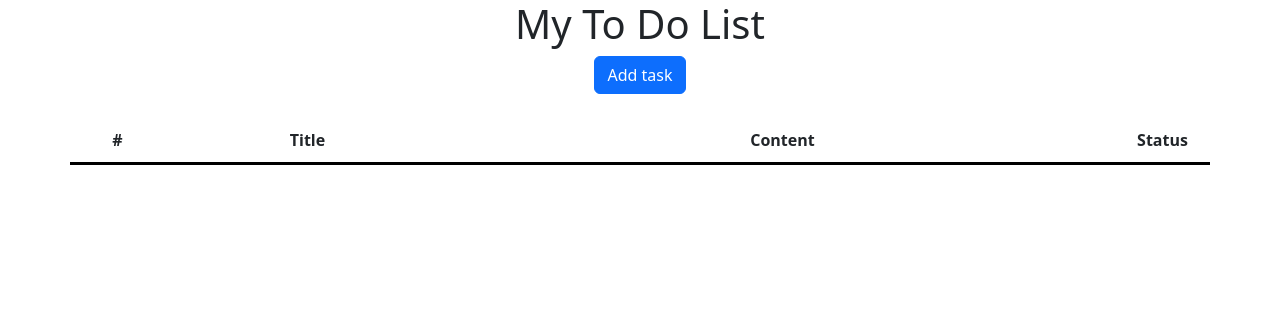
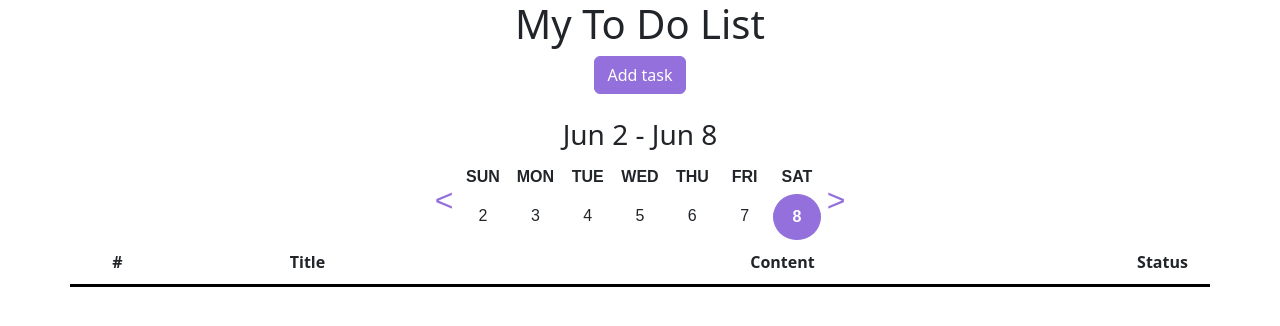
Before and after one commit to Legend03/ToDoListOnFlask, a Flask app: page / in a window 1280 px wide. Shown: the top 326 px of the page. Run offline with Flask 3, Linux system fonts and the light colour scheme; data that the repository does not hold is empty.

Commit message:
Creted calendar slider

```diff
--- /dev/null
+++ b/static/js/calendar-slider.js
@@ -0,0 +1,75 @@
+const current_date = new Date()
+let selected_date = null
+
+update_week_view();
+
+function update_week_view(){
+    const week_dates = get_week_dates(current_date);
+    const week_dates_container = document.querySelector('.week-dates');
+    const current_week_info = document.querySelector('.current-week')
+
+    const first_date = week_dates[0];
+    const last_date = week_dates[week_dates.length - 1];
+
+    week_dates_container.innerHTML = '';
+    current_week_info.textContent = `${format_date(first_date)} - ${format_date(last_date)}`;
+
+    week_dates.forEach(date => {
+        const dateElement = document.createElement('div')
+        dateElement.className = 'date'
+        dateElement.textContent = date.getDate();
+
+        if(is_same_day(date, selected_date || new Date())){
+            dateElement.classList.add('selected');
+        }
+
+        if(is_same_day(date, new Date())) {
+            dateElement.classList.add('today');
+        }
+
+        dateElement.addEventListener('click', () => {
+            selected_date = date;
+            update_week_view();
+        })
+
+        week_dates_container.appendChild(dateElement);
+    })
+}
+
+function get_week_dates(date){
+    const day = date.getDay();
+    const diff = date.getDate() - day + (day === 0 ? -6 : 1);
+    const monday = new Date(date.setDate(diff));
+    const weekDates = [];
+
+    for(let i = 0; i < 7; i++){
+        const new_date = new Date(monday);
+
+        new_date.setDate(monday.getDate() + i);
+        weekDates.push(new_date);
+    }
+
+    return weekDates;
+}
+
+document.querySelector('.prev-week').addEventListener('click', () => {
+    current_date.setDate(current_date.getDate() - 7);
+    update_week_view()
+})
+
+document.querySelector('.next-week').addEventListener('click', () => {
+    current_date.setDate(current_date.getDate() + 7);
+    update_week_view()
+})
+
+function is_same_day(day_1, day_2){
+    return day_1.getFullYear() === day_2.getFullYear() &&
+            day_1.getMonth() === day_2.getMonth() &&
+            day_1.getDate() === day_2.getDate();
+}
+
+function format_date(date){
+    return date.toLocaleDateString('en-US', { month: 'short', day: 'numeric' });
+}
+
+console.log(get_week_dates(current_date))
--- a/static/styles/index.css
+++ b/static/styles/index.css
@@ -8,9 +8,15 @@ button.status-button {
      padding: 0;
 }
 
+#show_add_model{
+    background: mediumpurple;
+    border-color: mediumpurple;
+}
+
 .row{
+    align-items: center;
     padding: 10px 0px;
-    border-bottom: skyblue 1px solid;
+    border-bottom: mediumpurple 1px solid;
 }
 
 .row.header{
@@ -21,3 +27,59 @@ button.status-button {
     padding: 0;
     border-right: black 3px solid;
 }
+
+.calendar-container {
+    display: flex;
+    flex-direction: row;
+    justify-content: center;
+    align-items: center;
+    font-family: Arial, sans-serif;
+    max-width: 600px;
+    margin: 0 auto;
+}
+
+.week-dates{
+
+    display: flex;
+    flex-direction: row;
+    justify-content: space-between;
+}
+
+.week-days, .week-dates {
+    display: grid;
+    grid-template-columns: repeat(7, 1fr);
+    text-align: center;
+    gap: 5px;
+}
+
+.week-days .day {
+    font-weight: bold;
+    padding: 5px;
+}
+
+.week-dates .date {
+    padding: 10px;
+    cursor: pointer;
+    border-radius: 50%;
+}
+
+.week-dates .date:hover {
+    background-color: #f0f0f0;
+}
+
+.week-dates .date.selected {
+    background-color: mediumpurple;
+    color: white;
+}
+
+.week-dates .date.today {
+    font-weight: bold;
+    border: 1px solid mediumpurple;
+}
+
+.button-calendar {
+    color: mediumpurple;
+    background: none;
+    border: 0;
+    font-size: xx-large;
+}
--- a/templates/index.html
+++ b/templates/index.html
@@ -22,6 +22,24 @@
     </header>
     <br>
     <main>
+        <h3 class="current-week text-center"></h3>
+        <div class="calendar-container">
+            <button class="button-calendar prev-week">&lt;</button>
+            <div class="calendar-header">
+                <div class="week-days">
+                    <div class="day">SUN</div>
+                    <div class="day">MON</div>
+                    <div class="day">TUE</div>
+                    <div class="day">WED</div>
+                    <div class="day">THU</div>
+                    <div class="day">FRI</div>
+                    <div class="day">SAT</div>
+                </div>
+                <div class="week-dates"></div>
+            </div>
+            <button class="button-calendar next-week">&gt;</button>
+        </div>
+
         <div class="row header fw-bold text-center">
             <div class="col-1">#</div>
             <div class="col-3">Title</div>
@@ -72,5 +90,6 @@
         </div>
     </div>
 </body>
+<script src="{{ url_for('static', filename='js/calendar-slider.js') }}"></script>
 <script src="{{ url_for('static', filename='js/index.js') }}"></script>
 </html>
```
